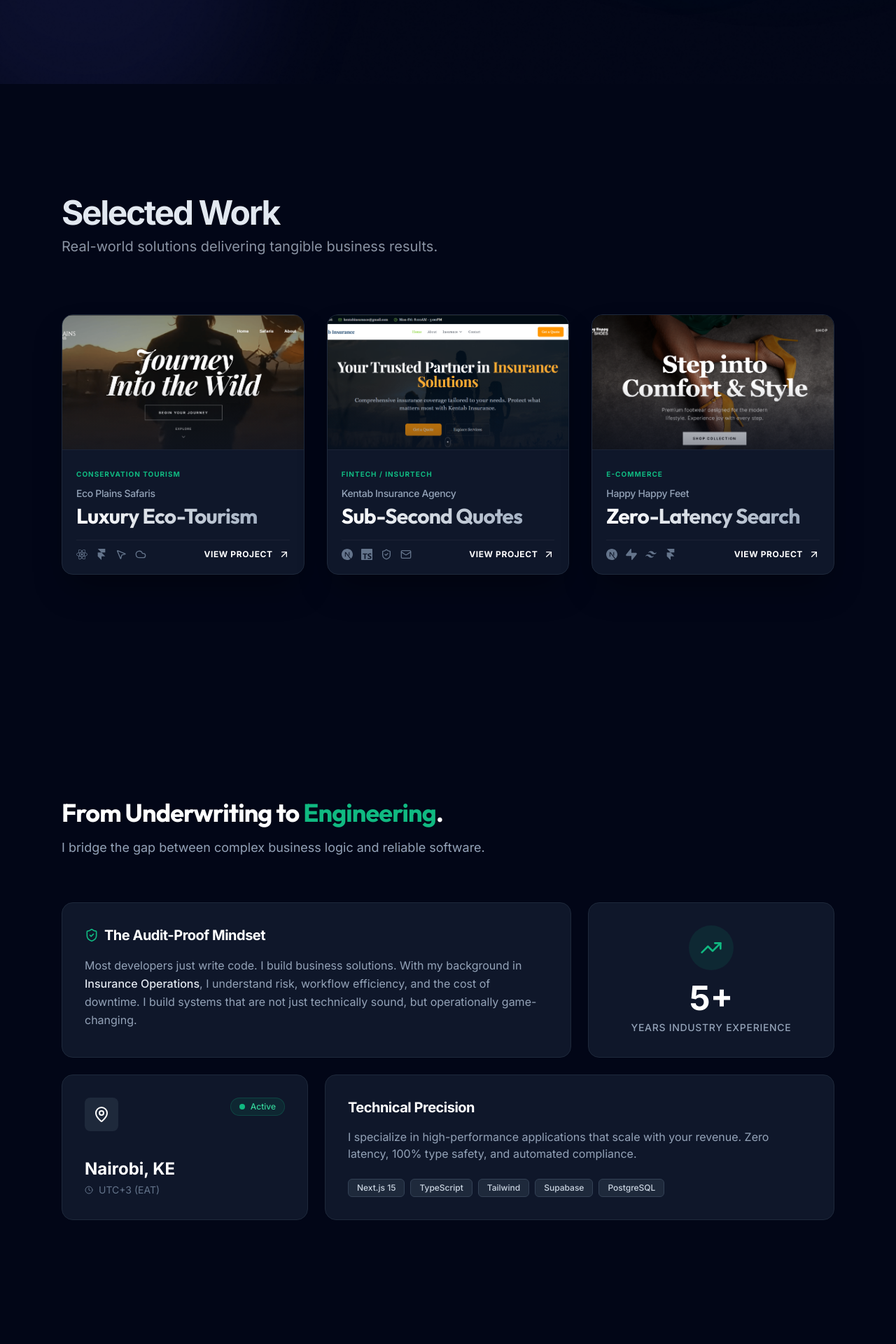
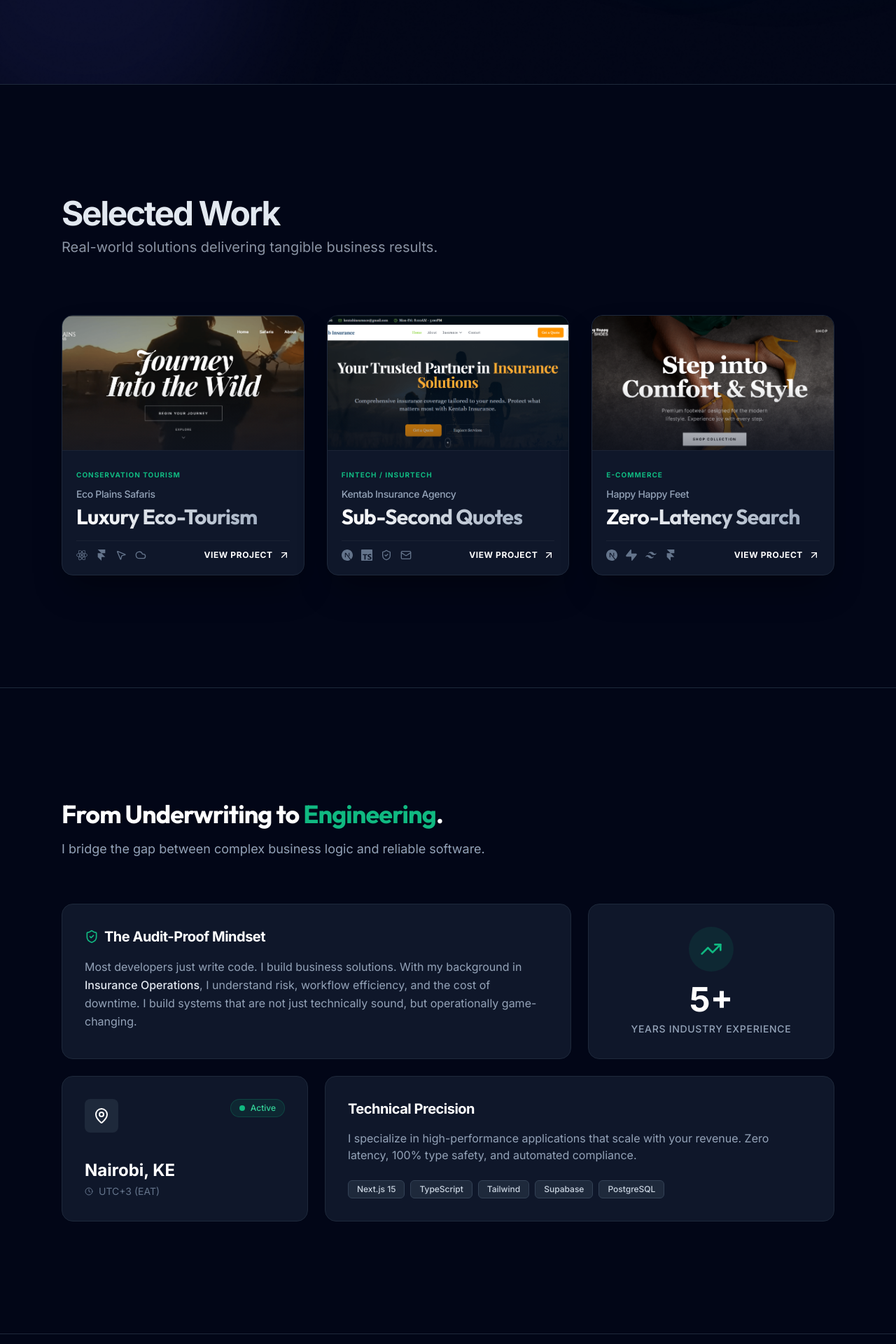
Before and after one commit to Caleb-Kiune/calebkiune, a Next.js app: page / in a window 1280 px wide. Shown: the part 680-2600 px from the top of the page at 70% size. Built offline with nearby package versions, Linux system fonts and the light colour scheme.

Commit message:
style: Add a top border to the SelectedWork, TechStack, and About sections.

```diff
--- a/src/components/sections/about.tsx
+++ b/src/components/sections/about.tsx
@@ -24,7 +24,7 @@ const cardVariants = {
 
 export function About() {
     return (
-        <section id="about" className="py-section md:py-section-lg bg-page">
+        <section id="about" className="py-section md:py-section-lg bg-page border-t border-slate-800">
             <div className="container mx-auto px-6 max-w-6xl">
 
                 {/* Section Header */}
--- a/src/components/sections/selected-work.tsx
+++ b/src/components/sections/selected-work.tsx
@@ -65,7 +65,7 @@ const itemVariants = {
 
 export function SelectedWork() {
     return (
-        <section id="work" className="py-section md:py-section-lg bg-page">
+        <section id="work" className="py-section md:py-section-lg bg-page border-t border-slate-800">
             <div className="container mx-auto px-6 max-w-6xl">
                 <motion.div
                     initial="hidden"
--- a/src/components/sections/tech-stack.tsx
+++ b/src/components/sections/tech-stack.tsx
@@ -96,7 +96,7 @@ const categoryVariants = {
 
 export function TechStack() {
     return (
-        <section className="py-section md:py-section-lg bg-page">
+        <section className="py-section md:py-section-lg bg-page border-t border-slate-800">
             <div className="container mx-auto px-6 max-w-6xl">
                 <motion.div
                     initial="hidden"
```
